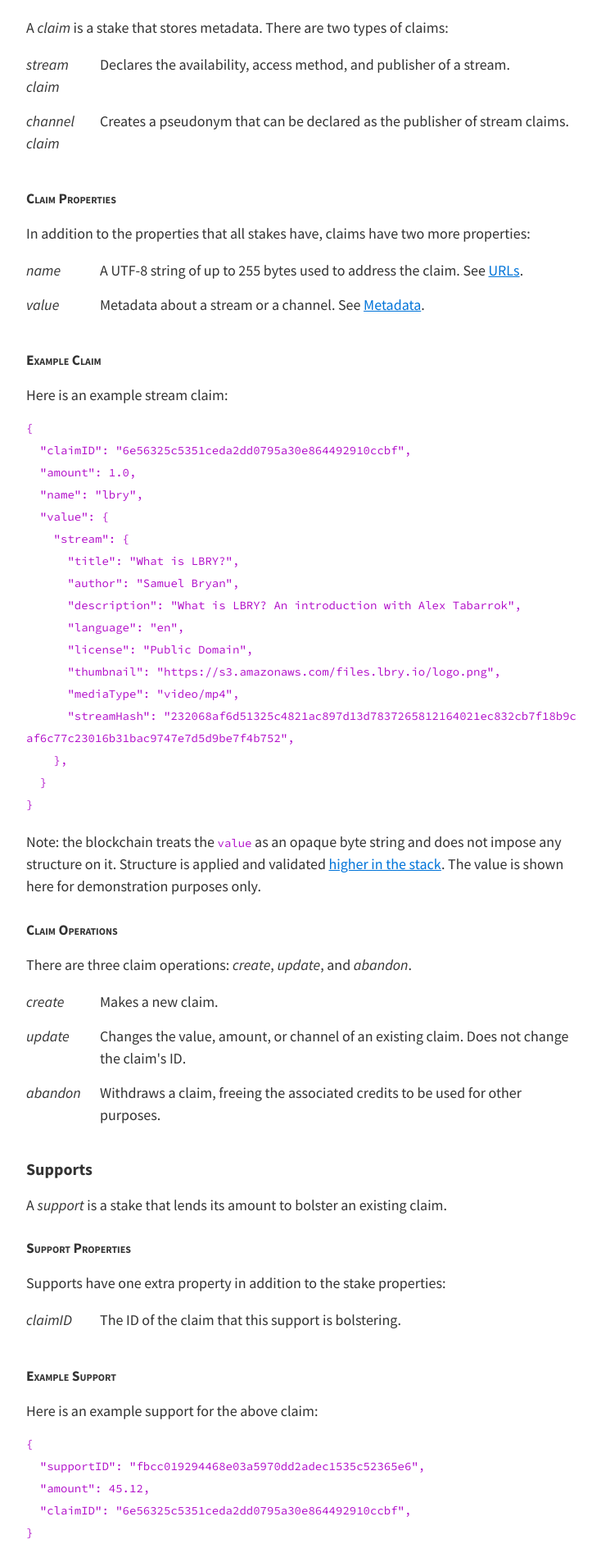
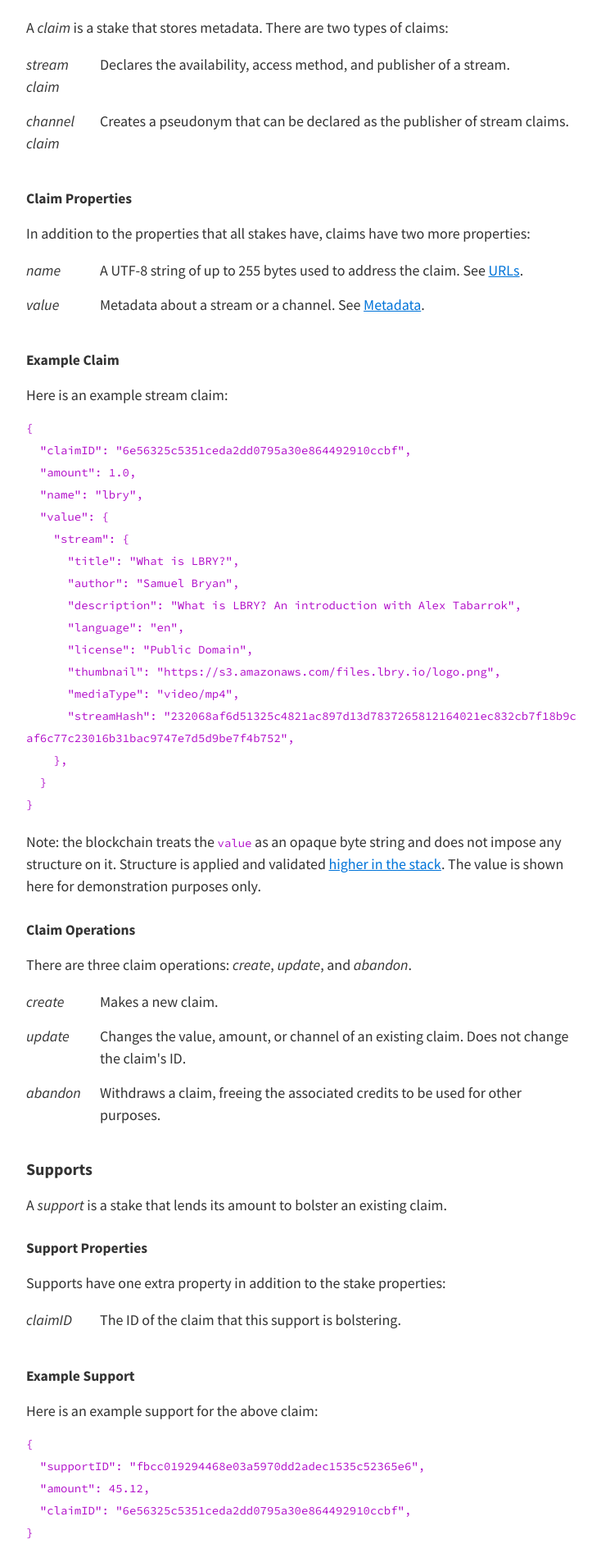
Before and after one commit to lbryio/spec, a Jekyll site: the page built from index.md, in a window 1280 px wide. Shown: the part 2443-4348 px from the top of the page at 82% size, without its empty margins (118-852 px from the left). Built offline with Jekyll 4.4.1, drawn with Linux system fonts in a browser that asks for light colours.

Commit message:
drop smallcaps

```diff
--- a/assets/style.css
+++ b/assets/style.css
@@ -116,7 +116,6 @@ h4 {
 }
 h5 {
     font-size: 1.75rem;
-    font-variant: small-caps;
     margin-bottom: 1rem;
 }
 
```
